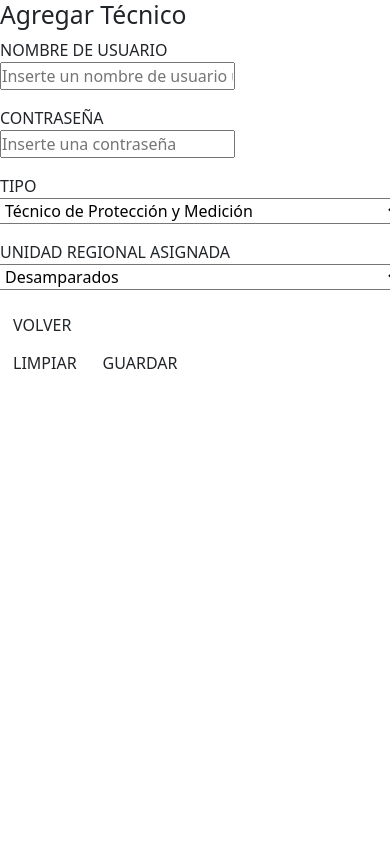
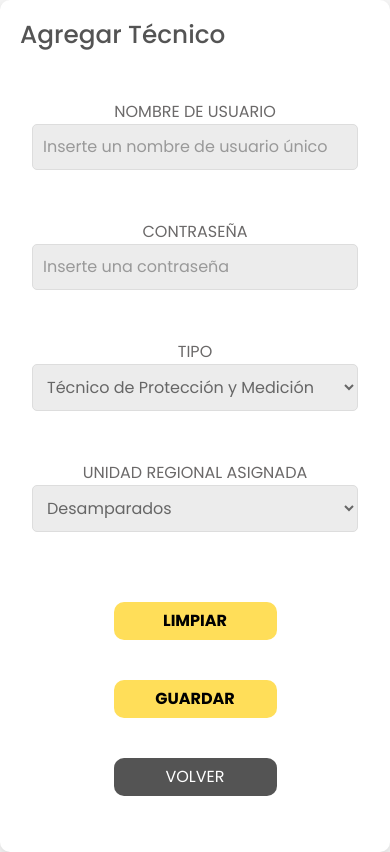
Before and after one commit to D240021/Reporteria-ICE, an Angular app in the folder frontend/reporteria-ice/: page /agregar-tecnico in a window 390 px wide. Built offline with nearby package versions, Linux system fonts and the light colour scheme.

Commit message:
Estilos y Responsividad: vista agregar-tecnico

```diff
--- a/frontend/reporteria-ice/src/app/Vista/paginas/agregarTecnico/agregar-tecnico/agregar-tecnico.component.css
+++ b/frontend/reporteria-ice/src/app/Vista/paginas/agregarTecnico/agregar-tecnico/agregar-tecnico.component.css
@@ -0,0 +1,113 @@
+* {
+  font-family: var(--fuente-poppins)
+}
+
+contenedor-principal {
+  display: flex;
+  flex-flow: row nowrap;
+  justify-content: center;
+  align-content: center;
+  align-items: center;
+  height: 100vh
+}
+
+.contenedor-form {
+  font-family: Arial, sans-serif;
+  background-color: #f4f4f4;
+}
+
+
+form {
+  background-color: #fff;
+  border-radius: 10px;
+  box-shadow: 0 4px 8px rgba(0, 0, 0, 0.1);
+  padding: 20px;
+  max-width: 900px;
+  margin: 0 auto;
+}
+
+  form section {
+    margin: 50px 0
+  }
+
+  form .contenedor-botones {
+    margin: 50px 0
+  }
+
+
+h2 {
+  color: var(--color-principal);
+}
+
+form input {
+  width: 100%;
+  background: var(--color-sextario-fondo);
+  border: 1px solid #ddd;
+  border-radius: 5px;
+  padding: 10px;
+  color: #666;
+  font-size: 1rem;
+}
+
+input::placeholder {
+  color: #999;
+}
+
+form select {
+  width: 100%;
+  background: var(--color-sextario-fondo);
+  border: 1px solid #ddd;
+  border-radius: 5px;
+  padding: 10px;
+  color: #666;
+  font-size: 1rem;
+}
+
+
+label {
+  text-align: center;
+  color: var(--color-secundario);
+}
+
+
+.contenedor-botones {
+  text-align: center;
+  display: flex;
+  flex-flow: row wrap;
+  align-items: center;
+  justify-content: center
+}
+
+button {
+  cursor: pointer;
+  border-radius: 10px;
+  margin: 20px 20px;
+}
+
+.btn-volver {
+  background-color: #545454;
+  color: white;
+  width: 75%;
+}
+
+.btn-limpiar, .btn-agregar {
+  background-color: var(--color-terciario-fondo);
+  color: black;
+  font-weight: bolder;
+  width: 25%;
+}
+
+@media (max-width: 767.98px) {
+
+  .contenedor-botones {
+    flex-direction: column-reverse
+  }
+
+  contenedor-botones button {
+    width: auto;
+  }
+
+  .btn-limpiar, .btn-agregar, .btn-volver {
+    width: 50%;
+  }
+}
--- a/frontend/reporteria-ice/src/app/Vista/paginas/agregarTecnico/agregar-tecnico/agregar-tecnico.component.html
+++ b/frontend/reporteria-ice/src/app/Vista/paginas/agregarTecnico/agregar-tecnico/agregar-tecnico.component.html
@@ -24,18 +24,29 @@
 
                 <section class="row mb-3 align-items-center">
                     <label class="col-md-4">TIPO</label>
-                    <select >
+                    <div class="col-md-8">
+
+                      <select>
                         <option value="TPM">Técnico de Protección y Medición</option>
                         <option value="TLT">Técnico de Línea de Transmisión</option>
-                    </select>
+                      </select>
+
+                    </div>
+
                 </section>
 
                 <section class="row mb-3 align-items-center">
                     <label class="col-md-4">UNIDAD REGIONAL ASIGNADA</label>
-                    <select >
+
+                    <div class="col-md-8">
+
+                      <select>
                         <option value="TPM">Desamparados</option>
                         <option value="TLT">Orosi</option>
-                    </select>
+                      </select>
+
+                    </div>
+
                 </section>
 
 
```
